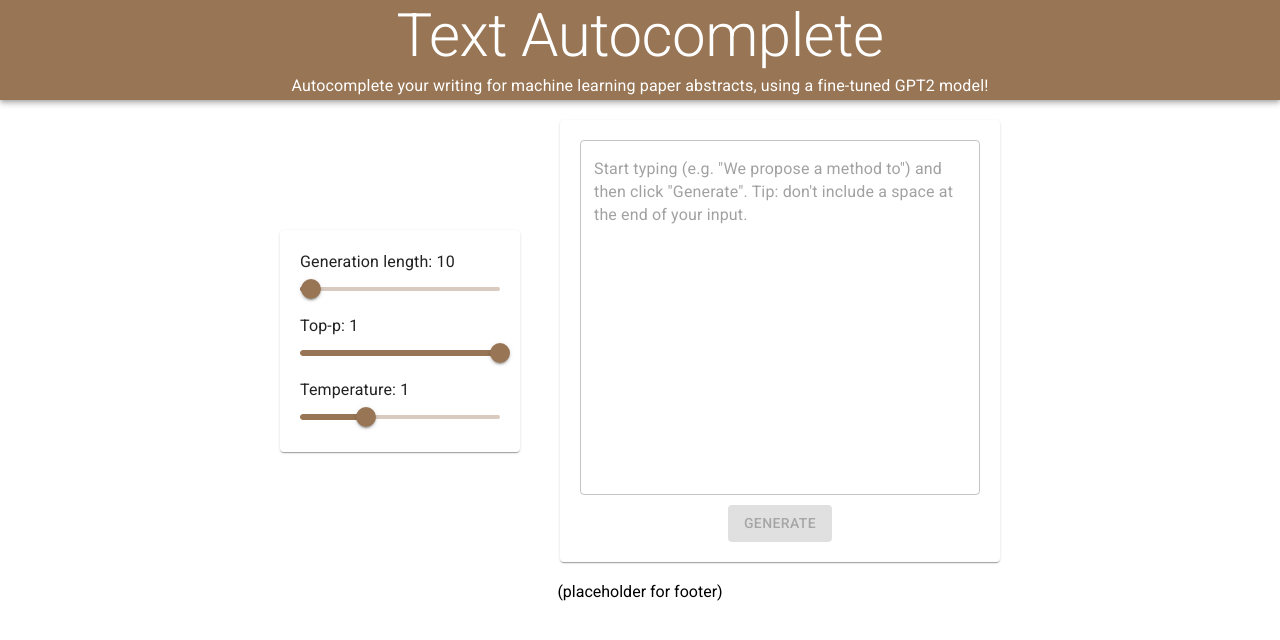
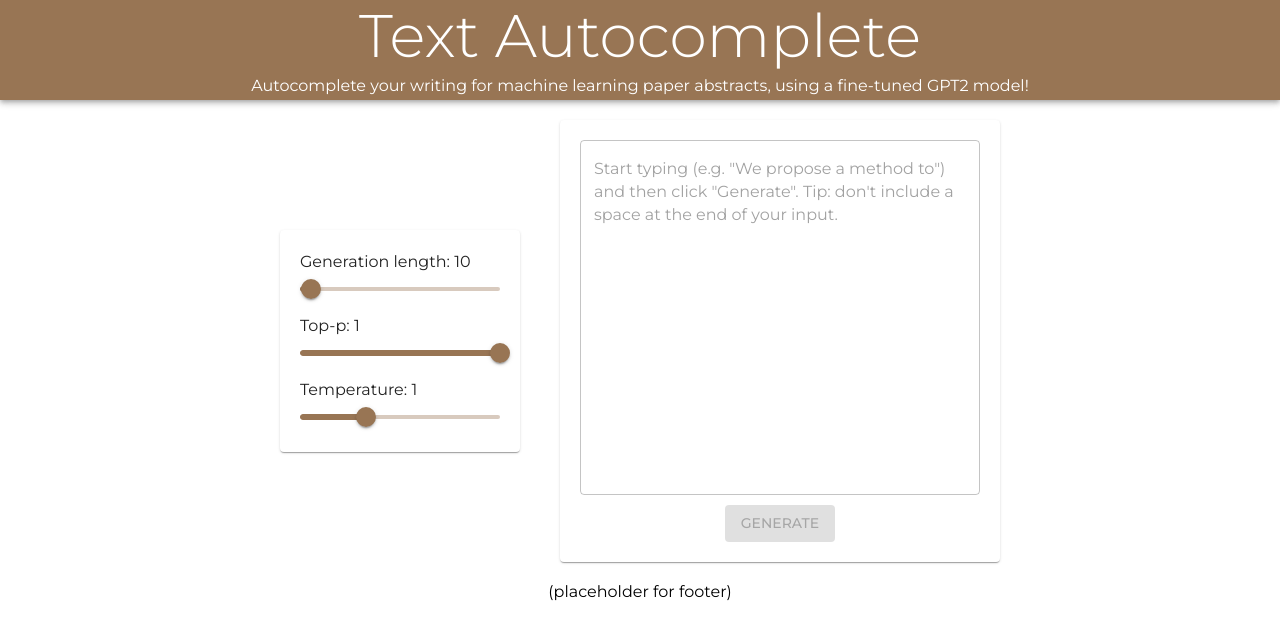
Before and after one commit to dennischenfeng/text-generation, a React (Create React App) app in the folder react-frontend/: page / in a window 1280 px wide. Shown: the top 640 px of the page. Built offline with nearby package versions, Linux system fonts and the light colour scheme.

Commit message:
changed font to Montserrat

```diff
--- a/react-frontend/src/App/theme.js
+++ b/react-frontend/src/App/theme.js
@@ -7,6 +7,10 @@
       main: '#987554',
     },
   },
+
+  typography: {
+    "fontFamily": `"Montserrat", "Roboto", "Helvetica", "Arial", sans-serif`
+   }
 });
 
 export default theme;
--- a/react-frontend/src/index.css
+++ b/react-frontend/src/index.css
@@ -1,8 +1,9 @@
-@import url('https://fonts.googleapis.com/css2?family=Roboto:wght@300;400;500;700&display=swap');
+/* @import url('https://fonts.googleapis.com/css2?family=Roboto:wght@300;400;500;700&display=swap'); */
+@import url('https://fonts.googleapis.com/css2?family=Montserrat:wght@300;400;500;700&display=swap');
 
 body {
   margin: 0;
-  font-family: 'Roboto', sans-serif;
+  font-family: 'Montserrat', sans-serif;
   -webkit-font-smoothing: antialiased;
   -moz-osx-font-smoothing: grayscale;
 }
--- a/react-frontend/src/index.js
+++ b/react-frontend/src/index.js
@@ -3,10 +3,6 @@
 import './index.css';
 import App from './App/App';
 import reportWebVitals from './reportWebVitals';
-// import '@fontsource/roboto/300.css';
-// import '@fontsource/roboto/400.css';
-// import '@fontsource/roboto/500.css';
-// import '@fontsource/roboto/700.css';
 
 ReactDOM.render(
   <React.StrictMode>
```
